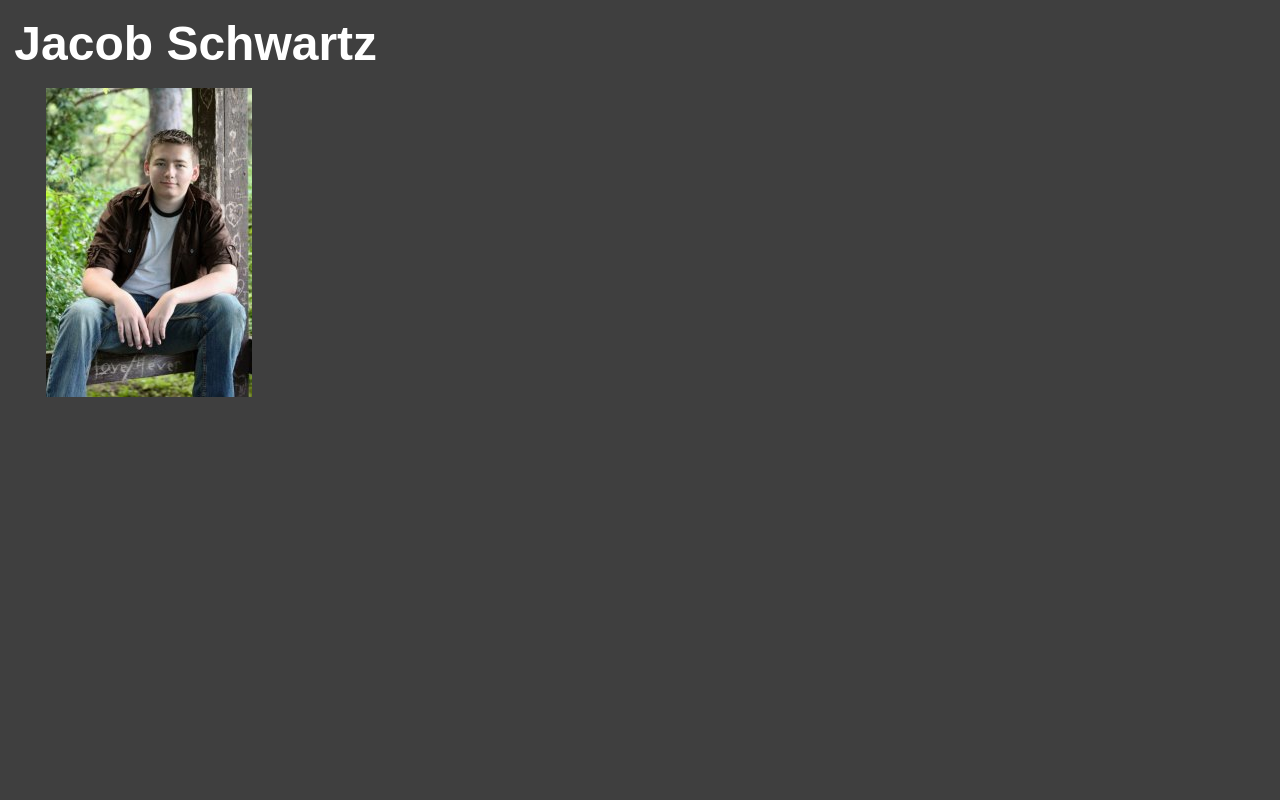
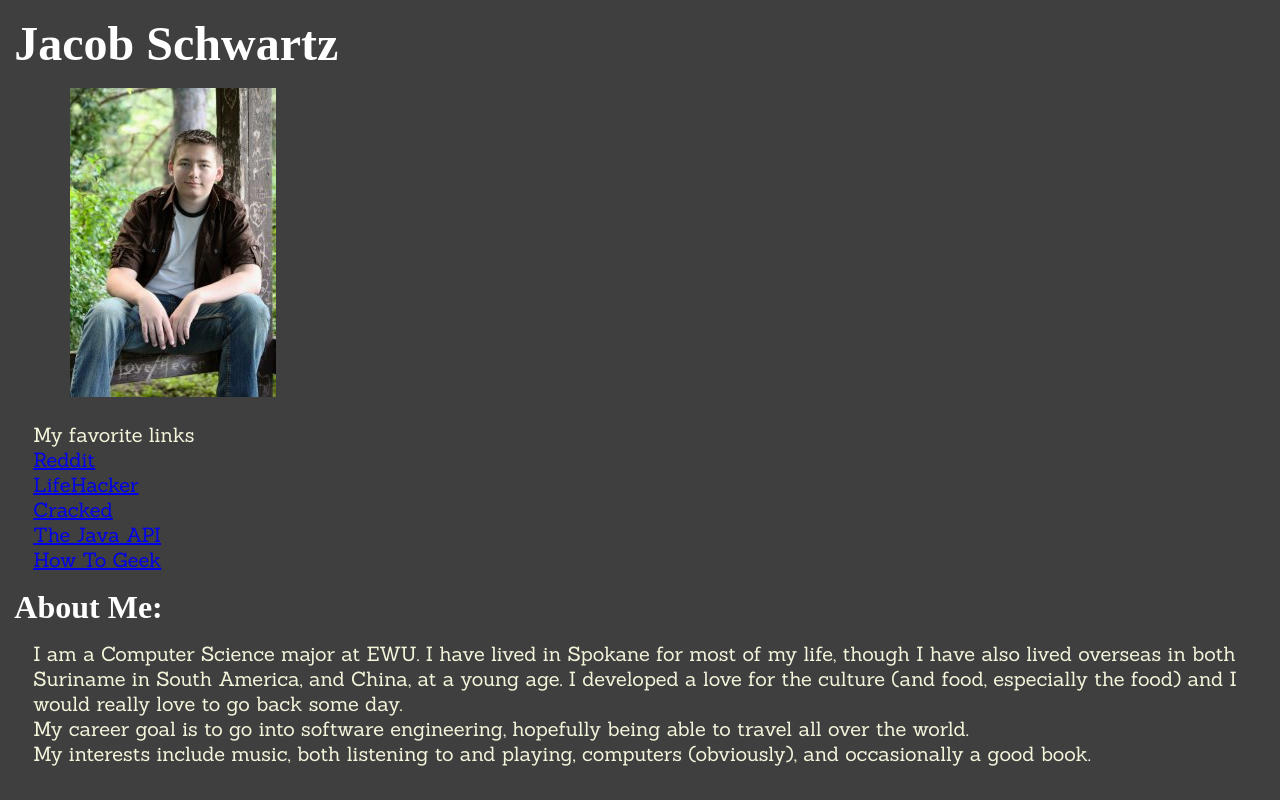
Before and after one commit to jacobrayschwartz/368final, a plain HTML site: page index.html in a window 1280 px wide. Drawn offline with Linux system fonts and the light colour scheme; a web font is replaced by a local one.

Commit message:
04102013
Added content
Added fonts Ovo and Sanchez from Google Fonts

```diff
--- a/css/styleSheet.css
+++ b/css/styleSheet.css
@@ -1,6 +1,14 @@
+@import url(http://fonts.googleapis.com/css?family=Ovo|Sanchez);
 h1{
-	font-family: sans-serif;
+	font-family: Ovo;
 	font-size: 300%;
+	margin-left: .5%;
+	color: white;
+	line-height: 50%;
+}
+h2{
+	font-family: Ovo;
+	font-size: 200%;
 	margin-left: .5%;
 	color: white;
 	line-height: 50%;
@@ -11,3 +19,9 @@ body{
 .me{
 	margin-left: 3%;
 }
+p{
+	margin-left: 2%;
+	font-family: Sanchez;
+	font-size: 125%;
+	color: beige;
+}
--- a/index.html
+++ b/index.html
@@ -10,5 +10,20 @@
 <body>
 	<h1>Jacob Schwartz</h1>
 	<p><img src='img/me.jpg' class='me'/></p>
+	<p>My favorite links
+		<br/>
+		<a href="reddit.com">Reddit</a><br>
+		<a href="blog.lifehacker.com">LifeHacker</a><br>
+		<a href="cracked.com">Cracked</a><br>
+		<a href="http://docs.oracle.com/javase/7/docs/api/">The Java API</a><br>
+		<a href="http://www.howtogeek.com/">How To Geek</a><br>
+	</p>
+
+	<h2>About Me:</h2>
+	<p>
+		I am a Computer Science major at EWU. I have lived in Spokane for most of my life, though I have also lived overseas in both Suriname in South America, and China, at a young age. I developed a love for the culture (and food, especially the food) and I would really love to go back some day. <br>
+		My career goal is to go into software engineering, hopefully being able to travel all over the world.<br>
+		My interests include music, both listening to and playing, computers (obviously), and occasionally a good book.
+	</p>
 </body>
 </html>
```
